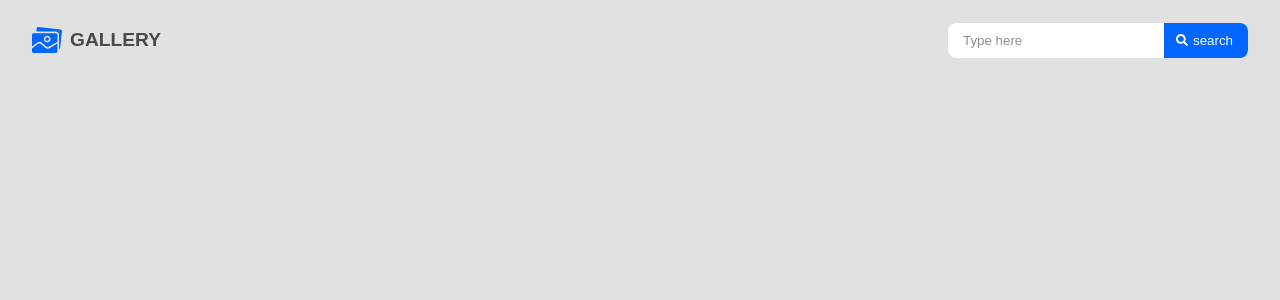
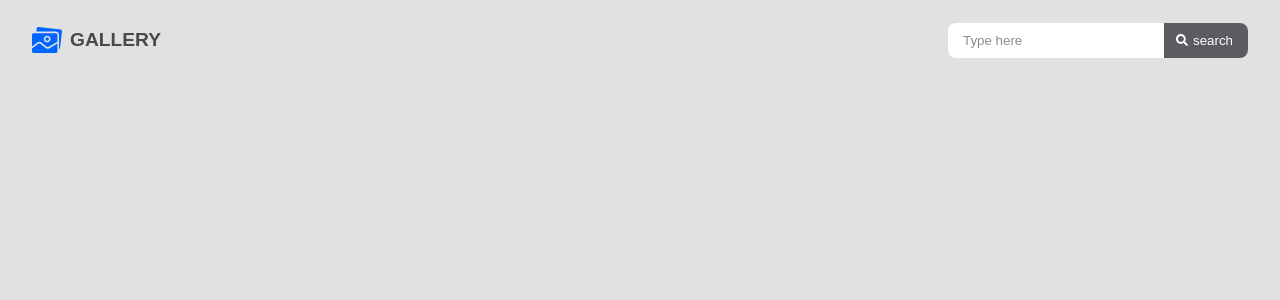
Before and after one commit to atefeh-dev/Image-Gallery, a React (Create React App) app: page / in a window 1280 px wide. Shown: the top 300 px of the page. Built offline with nearby package versions, Linux system fonts and the light colour scheme.

Commit message:
fix disable button when input is empty

```diff
--- a/src/components/Header.jsx
+++ b/src/components/Header.jsx
@@ -1,9 +1,10 @@
 /** @format */
 import "../style/Header.scss";
-import React, { useRef, useState } from "react";
+import React, { useRef, useState, useEffect } from "react";
 
 const Header = () => {
   const [isFloatingInputActive, setFloatingInputActive] = useState(false);
+  const [name, setName] = useState();
 
   const inputEl = useRef();
 
@@ -13,7 +14,9 @@ const Header = () => {
   const handleHomePage = () => {
     inputEl.current.value = "";
   };
-
+  useEffect(() => {
+    console.log(inputEl.current.value);
+  });
   return (
     <header>
       <button className="btn home" onClick={handleHomePage}>
@@ -44,15 +47,13 @@ const Header = () => {
 
       <form onSubmit={handleSubmit}>
         <div className="form-group g-1">
-          <input type="text" placeholder="Type here" ref={inputEl} />
-          <button
-            className="btn search"
-            disabled={
-              inputEl.current !== undefined &&
-              inputEl.current.value.length === 0
-                ? true
-                : false
-            }>
+          <input
+            type="text"
+            placeholder="Type here"
+            ref={inputEl}
+            onChange={() => setName(inputEl.current.value)}
+          />
+          <button className="btn search" disabled={!name}>
             <div className="icon search">
               <svg xmlns="http://www.w3.org/2000/svg" viewBox="0 0 512 512">
                 <path d="M505 442.7L405.3 343c-4.5-4.5-10.6-7-17-7H372c27.6-35.3 44-79.7 44-128C416 93.1 322.9 0 208 0S0 93.1 0 208s93.1 208 208 208c48.3 0 92.7-16.4 128-44v16.3c0 6.4 2.5 12.5 7 17l99.7 99.7c9.4 9.4 24.6 9.4 33.9 0l28.3-28.3c9.4-9.4 9.4-24.6.1-34zM208 336c-70.7 0-128-57.2-128-128 0-70.7 57.2-128 128-128 70.7 0 128 57.2 128 128 0 70.7-57.2 128-128 128z"></path>
```
